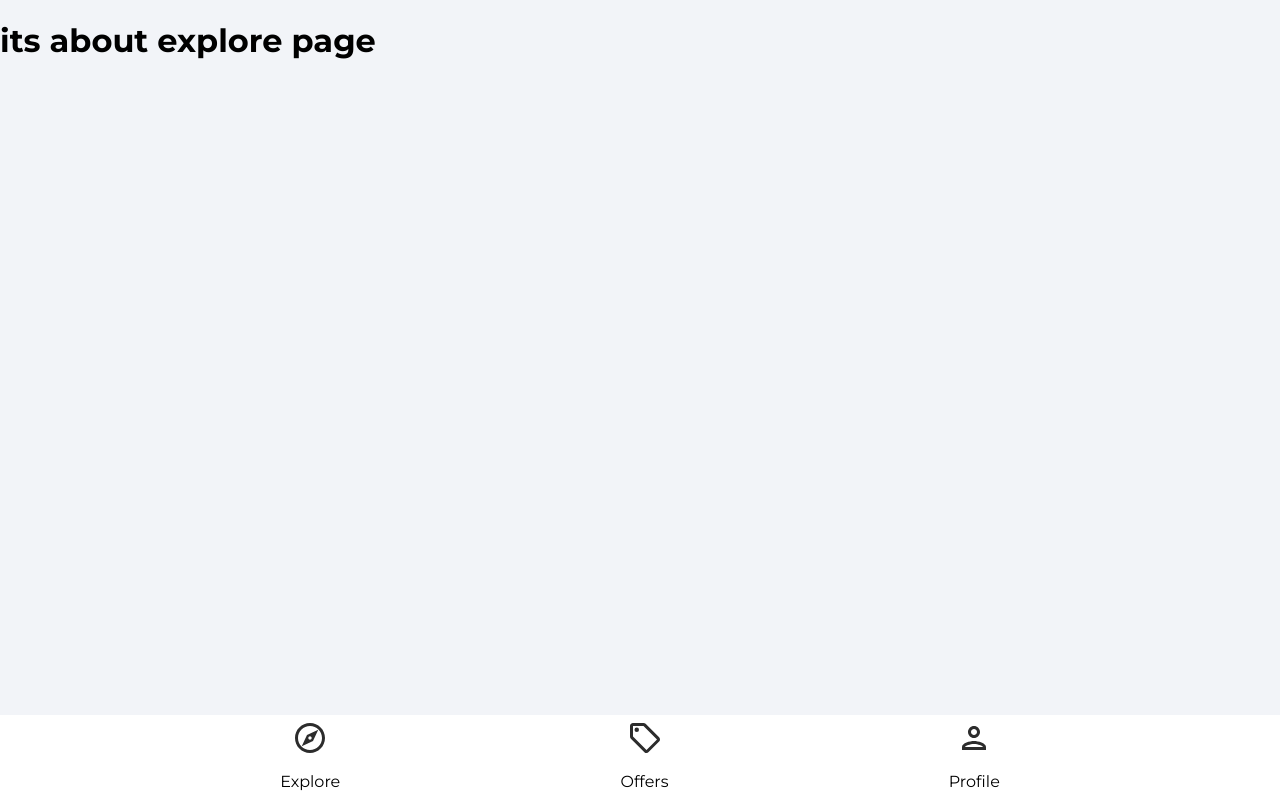
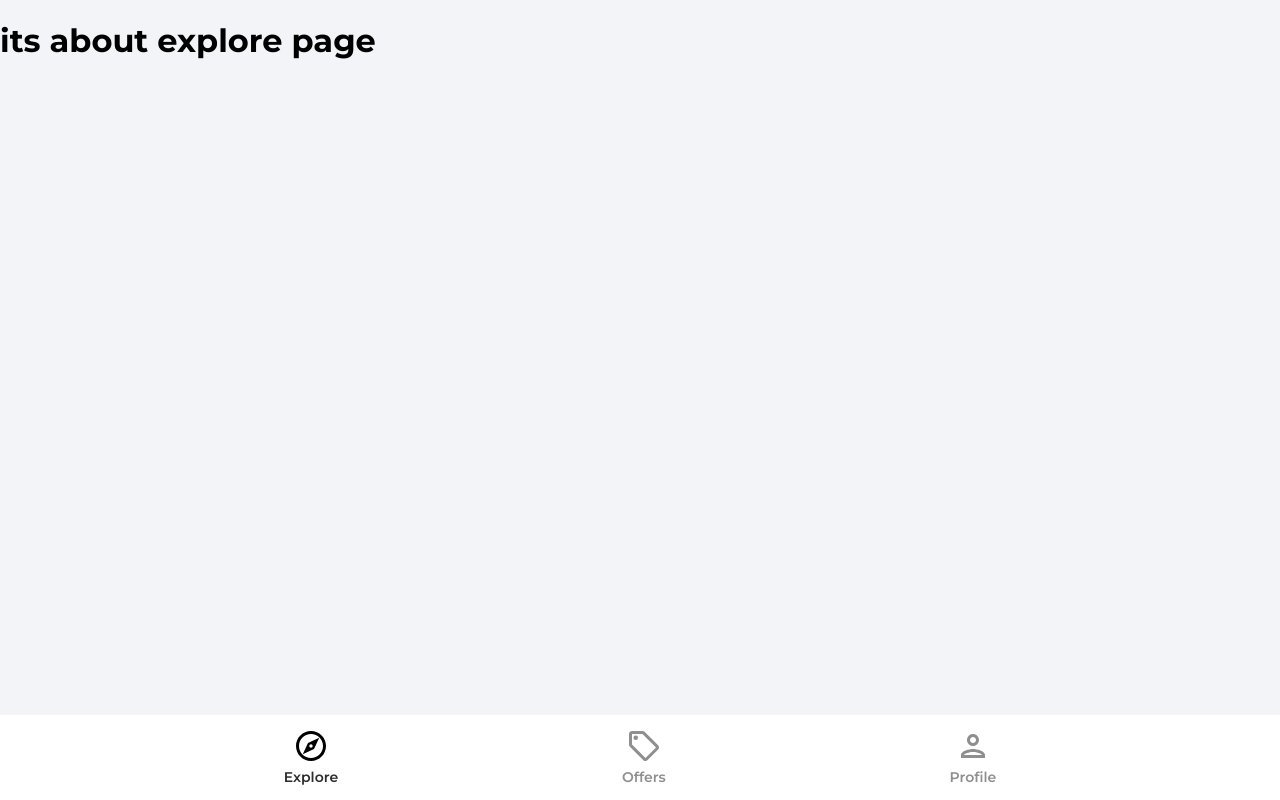
Before and after one commit to vajaganidhanesh/house-market-place, a React (Create React App) app: page /explore in a window 1280 px wide. Built offline with nearby package versions, Linux system fonts and the light colour scheme.

Commit message:
navigation bar completed

```diff
--- a/src/components/Navbar.jsx
+++ b/src/components/Navbar.jsx
@@ -1,32 +1,91 @@
-import React from 'react'
+import React from "react";
 import { ReactComponent as OfferIcon } from "../assets/svg/localOfferIcon.svg";
 import { ReactComponent as ExploreIcon } from "../assets/svg/exploreIcon.svg";
-import {ReactComponent as PersonOutlineIcon} from "../assets/svg/personOutlineIcon.svg"
-
+import { ReactComponent as PersonOutlineIcon } from "../assets/svg/personOutlineIcon.svg";
+import { useLocation, useNavigate } from "react-router-dom";
 
 function Navbar() {
+  const navigate = useNavigate();
+  const location = useLocation();
+
+  const pathMatchRoute = (route) => {
+    if (route === location.pathname) {
+      return true;
+    }
+  };
+
   return (
     <>
       <footer className="navbar">
         <nav className="navbarNav">
           <ul className="navbarListItems">
-                    <li className="navbarListItem">
-                        <ExploreIcon fill='#2c2c2c' width='36px' height='36px' />
-                        <p>Explore</p>
+            <li
+              className="navbarListItem"
+              onClick={() => {
+                navigate("/explore");
+              }}
+            >
+              <ExploreIcon
+                fill={pathMatchRoute("/explore") ? "2c2c2c" : "#8f8f8f"}
+                width="36px"
+                height="36px"
+              />
+              <p
+                className={
+                  pathMatchRoute("/explore")
+                    ? "navbarListItemNameActive"
+                    : "navbarListItemName"
+                }
+              >
+                Explore
+                </p>
             </li>
-                    <li className="navbarListItem">
-                        <OfferIcon fill='#2c2c2c' width='36px' height='36px' />
-                        <p>Offers</p>
+            <li
+              className="navbarListItem"
+              onClick={() => {
+                navigate("/offers");
+              }}
+            >
+              <OfferIcon
+                fill={pathMatchRoute("/offers") ? "2c2c2c" : "#8f8f8f"}
+                width="36px"
+                height="36px"
+              />
+              <p
+                className={
+                  pathMatchRoute("/offers")
+                    ? "navbarListItemNameActive"
+                    : "navbarListItemName"
+                }
+              >
+                Offers</p>
             </li>
-                    <li className="navbarListItem">
-                        <PersonOutlineIcon fill='#2c2c2c' width='36px' height='36px' />
-                        <p>Profile</p>
+            <li
+              className="navbarListItem"
+              onClick={() => {
+                navigate("/profile");
+              }}
+            >
+              <PersonOutlineIcon
+                fill={pathMatchRoute("/profile") ? "2c2c2c" : "#8f8f8f"}
+                width="36px"
+                height="36px"
+              />
+              <p
+                className={
+                  pathMatchRoute("/profile")
+                    ? "navbarListItemNameActive"
+                    : "navbarListItemName"
+                }
+              >
+                Profile
+              </p>
             </li>
           </ul>
         </nav>
       </footer>
     </>
-  )
+  );
 }
 
-export default Navbar
+export default Navbar;
```
Lines whose indentation alone changed are shown as unchanged.
